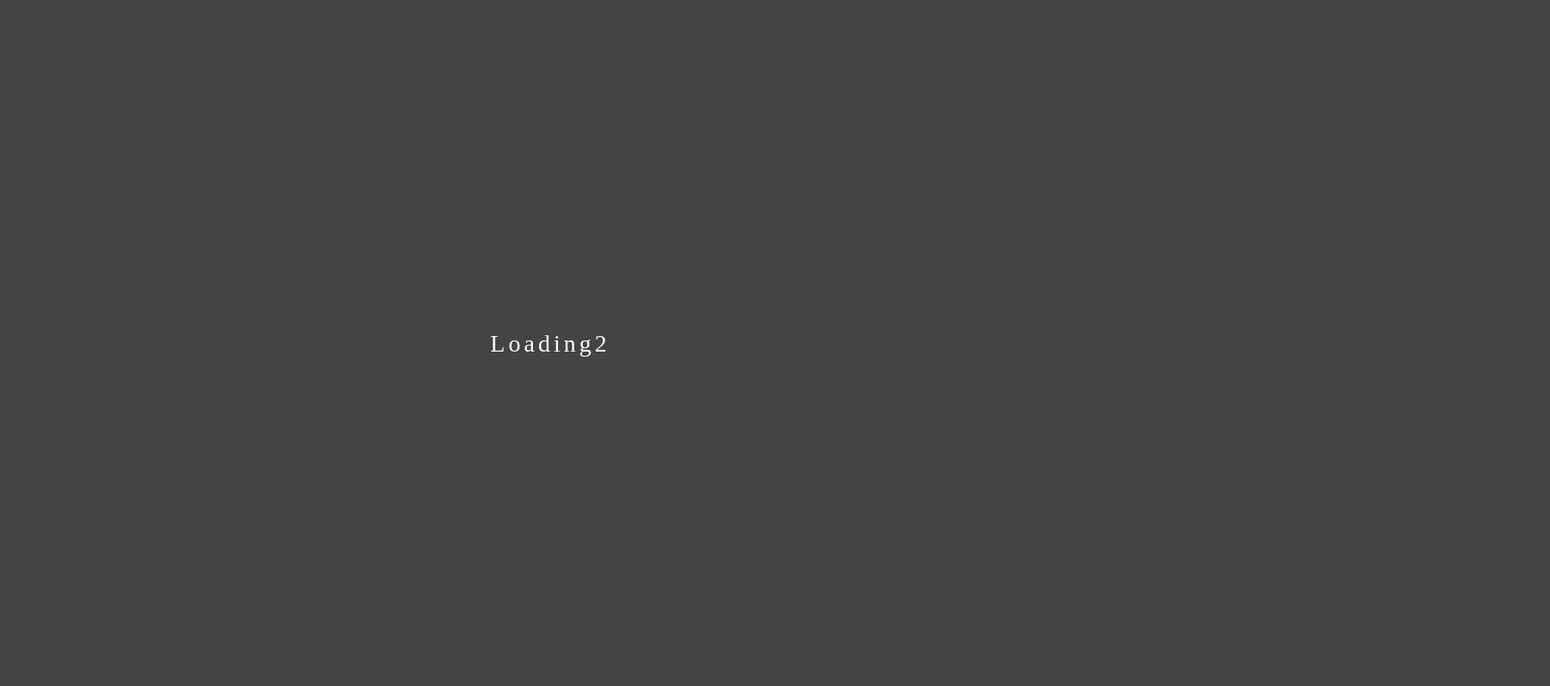
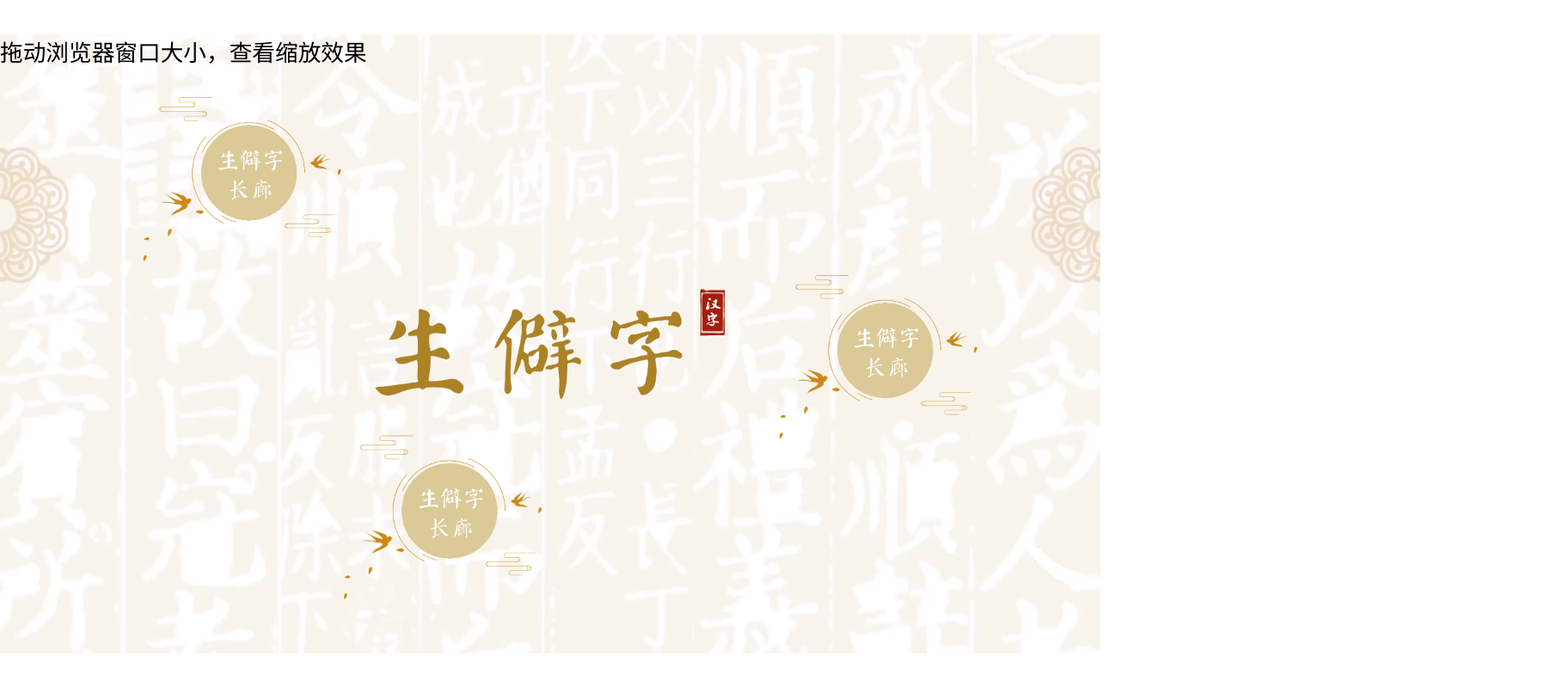
Before and after one commit to Jcy630/chinese.github.io, a plain HTML site: page test2.html in a window 1280 px wide. Shown: the whole page at 86% size, 1803 px wide, since content can reach past the window. Drawn offline with Linux system fonts and the light colour scheme.

Commit message:
Update test2.html

```diff
--- a/test2.html
+++ b/test2.html
@@ -5,34 +5,16 @@
   <title>Demo</title>
   <meta name="viewport" content="width=device-width, user-scalable=no, initial-scale=1.0, maximum-scale=1.0, minimum-scale=1.0">
   <style type="text/css">
-    * {
-      /*初始化样式*/
-      margin: 0;
-      padding: 0;
-    }
         html {
-      /*用于 获取 屏幕的可视宽高*/
-      width: 100%;
-      height: 100%;
-      overflow: hidden;
+            background: white;
         }
         body {
-      /*让 body 初始 width 和 height 就 等于 页面可视区域的 宽高*/
-      position: fixed;
-      left: 0;
-      top: 0;
-      width: 100%;
-      height: 100%;
-
-      /*用于 测试的 样式*/
-      background-color: #444;
-      color: #FFF;
-      letter-spacing: 4px;
-      font-size: 28px;
-      /*文字居中*/
-      display: flex;
-      justify-content: center;
-      align-items: center;
+            margin: 0; overflow: hidden;
+        }
+		#container{
+			height:100%;
+		    background: url(img/首页-背景.png) no-repeat;
+			background-size: cover;
 		}
     @media screen and (orientation:portrait) {
       /*竖屏样式*/
@@ -50,23 +32,42 @@
   }
 </script>
 </head>
-<body onload="myFunction()">
-  Loading2
-  <script>
-    (function () {
-      function resize() {
-        var body = document.getElementsByTagName('body')[0];
-        var html = document.getElementsByTagName('html')[0];
-        var width = html.clientWidth;
-        var height =  html.clientHeight;
-        var max = width > height ? width : height;
-        var min = width > height ? height : width;
-        body.style.width = max + "px";
-        body.style.height = min + "px";
+
+<body  id="body" onload="myFunction()">
+<div id="container">
+    <div style="position: absolute; top:110px; left:250px;width:70%;"><a href="#"><img src="img/首页-生僻字长廊按钮.png"></a></div>
+    <div style="position: absolute; top:700px; left:600px;width:70%;"><a href="#"><img src="img/首页-生僻字长廊按钮.png"></a></div>
+	<div style="position: absolute; top:420px; left:1360px;width:70%;"><a href="#"><img src="img/首页-生僻字长廊按钮.png"></a></div>
+    <div style="position: absolute;top:0; left:0;font-size: 40px;">拖动浏览器窗口大小，查看缩放效果</div>
+	<div style="display:flex;justify-content:center;height:100%;"><img src="img/首页-标题.png" style="align-self:center;align-items: center;"></div>
+</div>
+
+<script type="text/javascript">
+  // body宽高
+  let cw = 1920,ch = 1080
+  let body = document.getElementById('body')
+  body.style.width = `${cw}px`   //设置或返回块级元素或绝对/固定位置的元素的宽度
+  body.style.height = `${ch}px`  //设置或返回块级元素或绝对/固定位置的元素的高度
+
+  // 对body进行缩放
+  function windowResize() {
+    // 窗口宽高
+    let w = document.documentElement.clientWidth, h = document.documentElement.clientHeight   //移动端显示区的宽度与高度
+    // 缩放比例
+    let r = w / cw < h / ch ? w / cw : h / ch
+
+    body.style.transform = `scale( ${r})`
+    // 因为scale是以body的原中心点为基准进行缩放，所以缩放之后需要调整外边距，使其位于窗口的中心位置
+    body.style.marginLeft = (-(cw - r * cw) / 2 + (w - r * cw) / 2) + 'px'     //设置元素的左外边距
+    body.style.marginTop = (-(ch - r * ch) / 2 + (h - r * ch) / 2) + 'px'      //设置元素的上外边距
+    body.style.marginBottom = (-(h>ch?h:ch - r * ch)) + 'px'                   //设置元素的下外边距
+    body.style.marginRight = (-(w>cw?w:cw - r * cw)) + 'px'                    //设置元素的右外边距
   }
-      resize();
-      window.addEventListener("resize", resize)
-    })();
+
+  windowResize()
+  // 监听窗口尺寸变化
+  window.addEventListener('resize', windowResize);
 </script>
+
 </body>
 </html>
```
Lines whose indentation alone changed are shown as unchanged.
